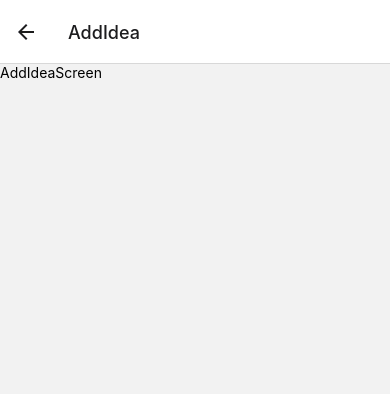
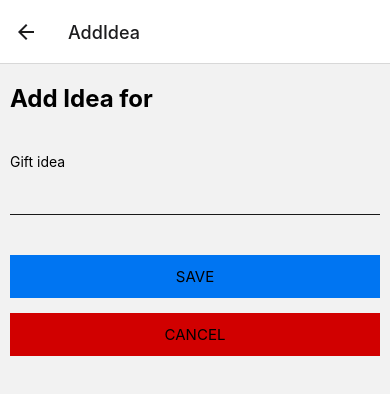
Before and after one commit to corb0140/giftr, a React Native app: screen /AddIdea in a window 390 px wide. Shown: the top 394 px of the page. Built offline with nearby package versions, Linux system fonts and the light colour scheme.

Commit message:
addIdea progress

```diff
--- a/package.json
+++ b/package.json
@@ -14,6 +14,7 @@
     "@react-navigation/native-stack": "^6.11.0",
     "@reduxjs/toolkit": "^2.2.7",
     "expo": "~51.0.28",
+    "expo-image-picker": "^15.0.7",
     "expo-status-bar": "~1.12.1",
     "react": "18.2.0",
     "react-native": "0.74.5",
--- a/redux/slices/ideaSlice.js
+++ b/redux/slices/ideaSlice.js
@@ -2,6 +2,8 @@ import { createSlice } from "@reduxjs/toolkit";
 
 const initialState = {
   ideas: [],
+  id: 0,
+  name: "",
 };
 
 const ideaSlice = createSlice({
@@ -12,12 +14,20 @@ const ideaSlice = createSlice({
       state.ideas.push(action.payload);
     },
 
+    assignName: (state, action) => {
+      state.name = action.payload;
+    },
+
+    assignId: (state, action) => {
+      state.id = action.payload;
+    },
+
     deleteIdea: (state, action) => {
       state.ideas = state.ideas.filter((idea) => idea.id !== action.payload);
     },
   },
 });
 
-export const { addIdea } = ideaSlice.actions;
+export const { addIdea, assignName, assignId } = ideaSlice.actions;
 
 export default ideaSlice.reducer;
--- a/screens/AddIdeaScreen.js
+++ b/screens/AddIdeaScreen.js
@@ -1,14 +1,157 @@
-import { StyleSheet, Text, View } from "react-native";
-import React from "react";
+import {
+  SafeAreaView,
+  StyleSheet,
+  Text,
+  View,
+  KeyboardAvoidingView,
+  Platform,
+  TextInput,
+  Pressable,
+} from "react-native";
 
-const AddIdeaScreen = () => {
+import * as ImagePicker from "expo-image-picker";
+import { useDispatch } from "react-redux";
+
+import { useState } from "react";
+import { useSelector } from "react-redux";
+import { addIdea } from "../redux/slices/ideaSlice";
+
+const AddIdeaScreen = ({ navigation }) => {
+  const { name, id } = useSelector((state) => state.ideas);
+  const dispatch = useDispatch();
+  const [gift, setGift] = useState("");
+  const [image, setImage] = useState(null);
+  const [ratio, setRatio] = useState(0);
+
+  const idea = {
+    idea: gift,
+    image: image,
+  };
+
+  const addIdeaHandler = (idea) => {
+    if (idea.idea === "") {
+      alert("Please add an idea");
+    } else {
+      dispatch(addIdea(idea));
+      navigation.navigate("Idea", {
+        itemId: id,
+        name: name,
+      });
+    }
+  };
+
+  const resetFormHandler = () => {
+    setGift("");
+    setImage(null);
+    navigation.goBack();
+  };
+
+  const takePhoto = async () => {
+    const permissionResult = await ImagePicker.requestCameraPermissionsAsync();
+
+    if (permissionResult.granted === false) {
+      alert("Permission to access camera is required!");
+      return;
+    }
+
+    let result = await ImagePicker.launchCameraAsync({
+      allowsEditing: true,
+      aspect: [2, 3],
+      quality: 1,
+    });
+
+    if (!result.canceled) {
+      setImage(result.assets[0].uri);
+    }
+  };
+
   return (
-    <View>
-      <Text>AddIdeaScreen</Text>
-    </View>
+    <SafeAreaView>
+      <KeyboardAvoidingView
+        behavior={Platform.OS === "ios" ? "padding" : "height"}
+      >
+        <View style={styles.textView}>
+          <Text style={styles.heading}>Add Idea for {name}</Text>
+        </View>
+
+        <View style={styles.formView}>
+          <View>
+            <Text style={{ paddingBottom: 5 }}>Gift idea</Text>
+            <TextInput
+              style={styles.input}
+              onChangeText={(text) => setGift(text)}
+            />
+          </View>
+
+          {image && <Image source={{ uri: image }} style={styles.image} />}
+        </View>
+
+        <View style={styles.buttonContainer}>
+          <Pressable
+            style={[styles.button, { backgroundColor: "#0075f2" }]}
+            onPress={() => {
+              addIdeaHandler(idea);
+            }}
+          >
+            <Text style={styles.buttonText}>Save</Text>
+          </Pressable>
+
+          <Pressable
+            style={[styles.button, { backgroundColor: "#d10000" }]}
+            onPress={resetFormHandler}
+          >
+            <Text style={styles.buttonText}>Cancel</Text>
+          </Pressable>
+        </View>
+      </KeyboardAvoidingView>
+    </SafeAreaView>
   );
 };
 
 export default AddIdeaScreen;
 
-const styles = StyleSheet.create({});
+const styles = StyleSheet.create({
+  container: {
+    flex: 1,
+    backgroundColor: "#fff",
+  },
+  textView: {
+    paddingLeft: 10,
+    paddingTop: 20,
+  },
+  heading: {
+    fontSize: 24,
+    fontWeight: "bold",
+  },
+  formView: {
+    paddingLeft: 10,
+    paddingRight: 10,
+    paddingTop: 40,
+  },
+  input: {
+    height: 40,
+    borderBottomWidth: 1,
+    borderBlockColor: "#1a1a1a",
+    marginBottom: 20,
+    fontSize: 20,
+  },
+  buttonContainer: {
+    flexDirection: "column",
+    justifyContent: "space-between",
+    paddingLeft: 10,
+    paddingRight: 10,
+    marginVertical: 20,
+  },
+  button: {
+    alignItems: "center",
+    padding: 12,
+    marginBottom: 15,
+  },
+  buttonText: {
+    fontSize: 15,
+    textTransform: "uppercase",
+  },
+  image: {
+    width: "60%",
+  },
+});
--- a/screens/IdeaScreen.js
+++ b/screens/IdeaScreen.js
@@ -4,15 +4,19 @@ import {
   Text,
   View,
   FlatList,
-  KeyboardAvoidingView,
+  Pressable,
 } from "react-native";
 
 import { useEffect, useState } from "react";
-import { useSelector } from "react-redux";
+import { useSelector, useDispatch } from "react-redux";
+import { assignName, assignId } from "../redux/slices/ideaSlice";
 
 const IdeaScreen = ({ route }) => {
   const { itemId, name } = route.params;
   const { ideas } = useSelector((state) => state.ideas);
+  const dispatch = useDispatch();
+
+  dispatch(assignName(name), assignId(itemId));
 
   useEffect(() => {
     console.log(ideas);
@@ -20,7 +24,10 @@ const IdeaScreen = ({ route }) => {
 
   return (
     <SafeAreaView style={styles.container}>
-      <KeyboardAvoidingView>
+      {/* <Pressable style={styles.fab}>
+        <Text>Add Idea</Text>
+      </Pressable> */}
+
       <View style={styles.textView}>
         <Text style={styles.heading}>Ideas for {name}</Text>
       </View>
@@ -31,10 +38,17 @@ const IdeaScreen = ({ route }) => {
             <Text style={styles.ideaListMessage}>No Ideas Added Yet</Text>
           </View>
         ) : (
-            <FlatList data={ideas} />
+          <FlatList
+            data={ideas}
+            keyExtractor={(item) => item.id}
+            renderItem={({ item }) => (
+              <View style={styles.ideaListMessageView}>
+                <Text style={styles.ideaListMessage}>{item.idea}</Text>
+              </View>
+            )}
+          />
         )}
       </View>
-      </KeyboardAvoidingView>
     </SafeAreaView>
   );
 };
@@ -69,4 +83,10 @@ const styles = StyleSheet.create({
     fontSize: 22,
     color: "#101010",
   },
+  fab: {
+    position: "absolute",
+    zIndex: 1,
+    right: 10,
+    top: 0,
+  },
 });
```
Also changed, not shown: 1 other file (tests, documents, lock files or other folders). Lines whose indentation alone changed are shown as unchanged.
